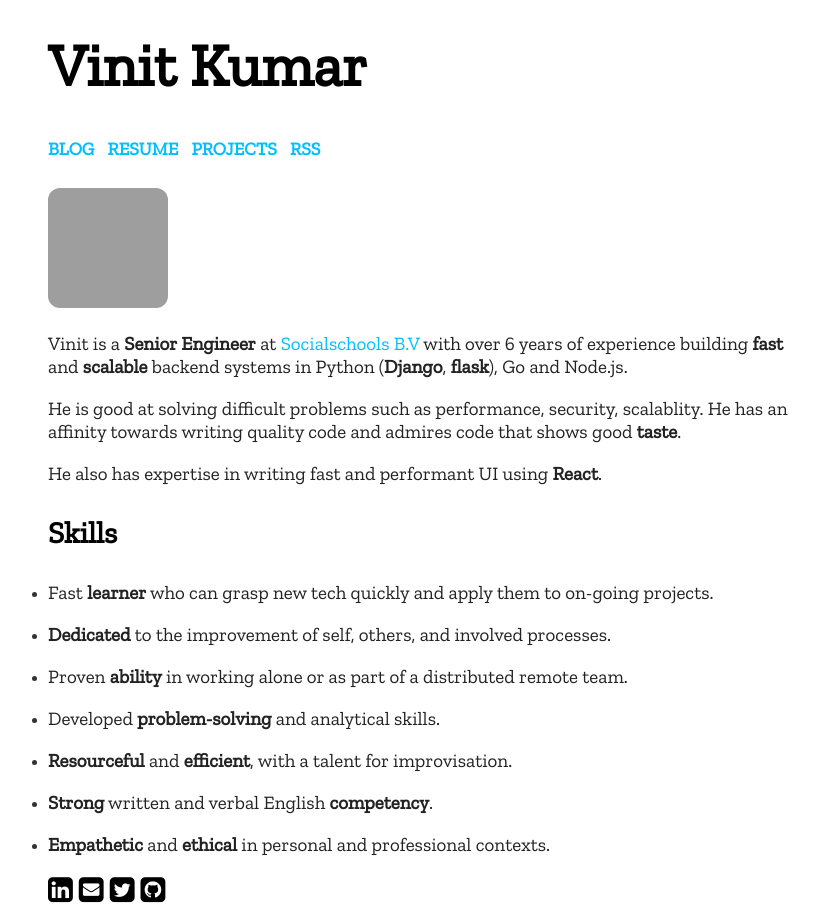
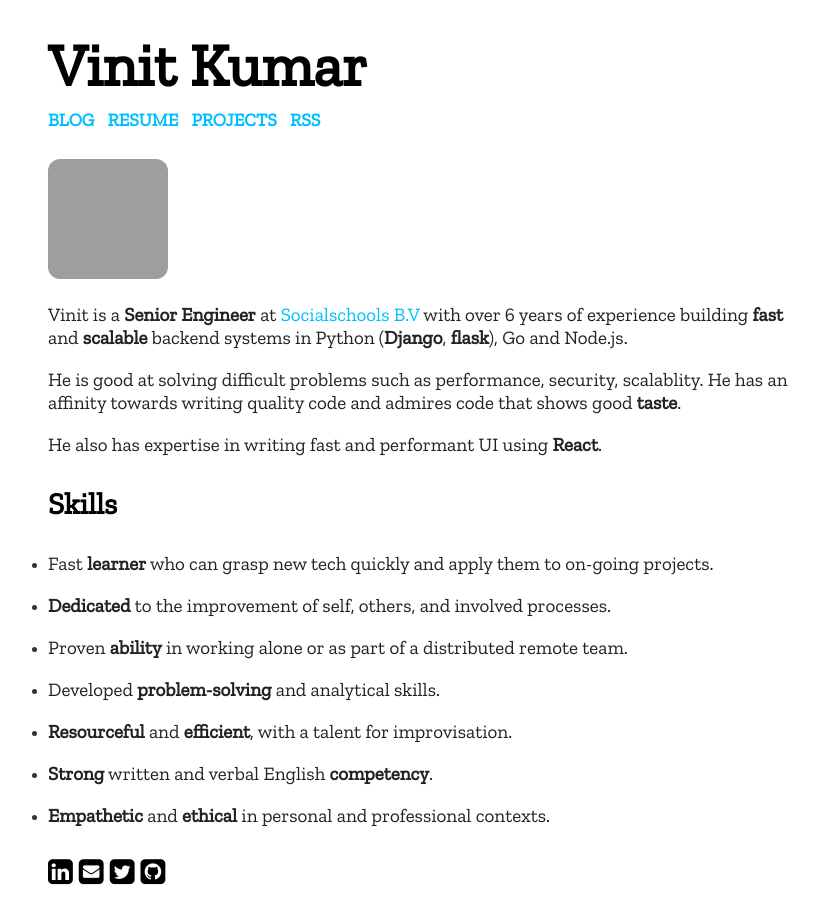
Before and after one commit to vinitkumar/vinitkumar.github.com, a Jekyll site: the page built from index.md, in a window 1280 px wide. Shown: the whole page, without its empty margins (208-1027 px from the left). Built offline with Jekyll 4.4.1, drawn with Linux system fonts in a browser that asks for light colours; grey boxes are pictures that could not be loaded.

Commit message:
some minor css fixes

```diff
--- a/css/base.css
+++ b/css/base.css
@@ -285,6 +285,7 @@
 
 h1.title {
   margin-left: 0px;
+  margin-bottom: 0px;
 }
 h1.words {
   color: #DB2C17;
@@ -324,6 +325,7 @@
 
 .pagination  {
   text-align: right;
+  margin-top: 30px;
 }
 .figure {
   margin: 19px 0 19px 0;
--- a/css/white-paper.add.css
+++ b/css/white-paper.add.css
@@ -285,6 +285,7 @@
 
 h1.title {
   margin-left: 0px;
+  margin-bottom: 0px;
 }
 h1.words {
   color: #DB2C17;
@@ -324,6 +325,7 @@
 
 .pagination  {
   text-align: right;
+  margin-top: 30px;
 }
 .figure {
   margin: 19px 0 19px 0;
--- a/css/white-paper.add.rtl.css
+++ b/css/white-paper.add.rtl.css
@@ -285,6 +285,7 @@
 
 h1.title {
   margin-right: 0px;
+  margin-bottom: 0px;
 }
 h1.words {
   color: #DB2C17;
@@ -324,6 +325,7 @@
 
 .pagination  {
   text-align: left;
+  margin-top: 30px;
 }
 .figure {
   margin: 19px 0 19px 0;
```
Also changed, not shown: css/main.min.css, css/main.min.rtl.css.
